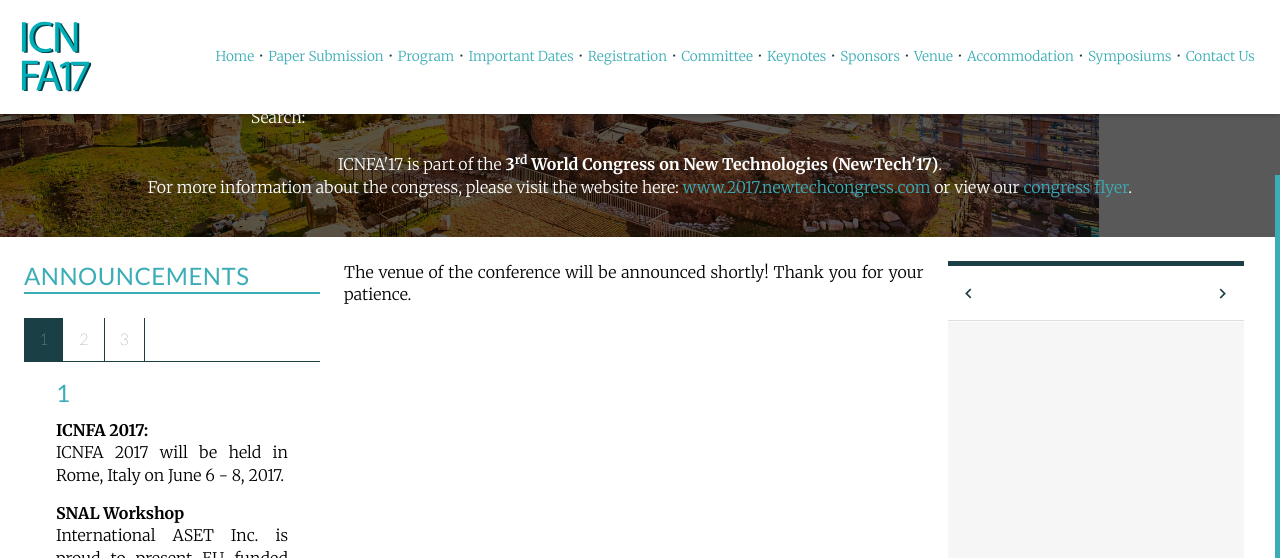
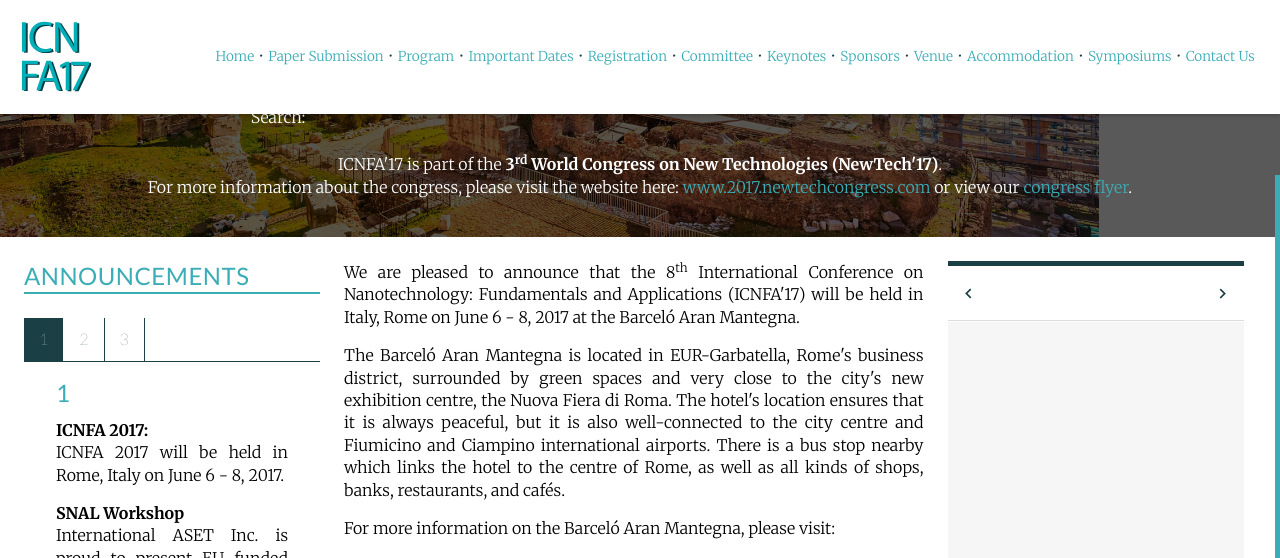
Before and after one commit to intaset/icnfa, a Jekyll site: the page built from venue.html, in a window 1280 px wide and 1400 px high, scrolled down 270 px. Shown: the top 558 px of the window. Built offline with Jekyll 4.4.1, drawn with Linux system fonts in a browser that asks for light colours; nearby versions of some CDN libraries; Markdown is read by kramdown in place of the engine named in the settings; comment, search, counter and statistics services are not loaded; some of the changed text lies outside the part shown; grey boxes are pictures that could not be loaded.

Commit message:
added hotel info

```diff
--- a/venue.html
+++ b/venue.html
@@ -6,22 +6,23 @@ keyword: nanotechnology conference, nanofluid conference, nanomaterial conferenc
 ---
 
 <div class="unit unit-s-1 unit-m-1-4-1 unit-l-1-4-1">
-  <div class="unit-spacer content">
-  <p class="body">The venue of the conference will be announced shortly! Thank you for your patience.</p>
-<!--     <p class="body">We are pleased to announce that the 7<sup>th</sup> International Conference on Nanotechnology: Fundamentals and Applications (ICNFA'17) will be held in Budapest, Hungary, on August  18 - 19, 2016 at the Novotel Budapest Centrum.</p>
- <p class="body">Art nouveau style Novotel Budapest  Centrum is located in the city centre with easy access. Enjoy 4-star comfort in  sound-proof, air-conditioned rooms with tea/coffee making facilities. Café  Palace restaurant await our guests with live piano music, Hungarian and  International tastes. The hotel offers free entrance into a fitness room, jacuzzi,  and sauna. Free WiFi is available in the entire Hotel. </p>
- <p class="body">
-  Metro, trams and buses are on your  doorstep. Novotel Budapest Centrum is close to Keleti Railway station as well  to Blaha Lujza square on Pest side of Budapest. With easy access to public  transportation, you can quickly reach the Danube River, shopping areas of  Budapest, the Syma congress centre, Hungexpo exhibition field, or the Budapest  Arena concert hall. Restaurants with international kitchen and excellent bars,  pubs can be found in close proximity of the Hotel.</p>
- <p class="body">For more information on Novotel  Budapest Centrum, please visit:</p>
+<div class="unit-spacer content">
+  <!-- <p class="body">The venue of the conference will be announced shortly! Thank you for your patience.</p> -->
 
-<center><a href="http://www.accorhotels.com/gb/hotel-3560-novotel-budapest-centrum/index.shtml" target="_blank" class="body-link"><img src="../img/novotel_logo.png" class="flex-sponsor"></a></center>
+<p class="body">We are pleased to announce that the 8<sup>th</sup> International Conference on Nanotechnology: Fundamentals and Applications (ICNFA'17) will be held in Italy, Rome on June 6 - 8, 2017 at the Barceló Aran Mantegna.</p>
+
+<p class="body">The Barceló Aran Mantegna is located in EUR-Garbatella, Rome's business district, surrounded by green spaces and very close to the city's new exhibition centre, the Nuova Fiera di Roma. The hotel's location ensures that it is always peaceful, but it is also well-connected to the city centre and Fiumicino and Ciampino international airports. There is a bus stop nearby which links the hotel to the centre of Rome, as well as all kinds of shops, banks, restaurants, and cafés.</p>
+
+<p class="body">For more information on the Barceló Aran Mantegna, please visit:</p>
+<br>
+<center><a href="https://www.barcelo.com/en-us/hotels/italy/rome/barcelo-aran-mantegna/" target="_blank" class="body-link"><img src="../img/Logo-Barcelo_BHR_pos.png"  width="50%"></a></center>
+<br>
+<p class="body">Rome, Italy’s capital, is a sprawling, cosmopolitan city with nearly 3,000 years of globally influential art, architecture and culture on display. Ancient ruins such as the Forum and the Colosseum evoke the power of the former Roman Empire. Vatican City, headquarters of the Roman Catholic Church, has St. Peter’s Basilica and the Vatican Museums, which house masterpieces such as Michelangelo’s Sistine Chapel frescoes.</p>
+
+<p class="body">Rome can be reached very easily via its airports (Leonardo da Vinci and Ciampino), by rail (the two large stations, Termini and Tiburtina), and even by sea (the ports of Ostia, Fiumicino and Civitavecchia). </p>
+
+<p class="body">For more information on Rome, please visit <b><i><a href="http://www.turismoroma.it" target="_blank" class="body-link">Turismoroma</a></i></b>, the city’s tourist portal.</p>
 
 
- <p class="body">Often described as the &quot;Little  Paris of Middle Europe&quot;, Budapest is famous not only for the monuments  reflecting its own 1,000-year-old culture, but also for the relics of others  who settled here. Remains from both Roman occupation and much later ruled by the  Turks can still be seen in the city. After the Ottoman Empire the union with  Austria has a particular influence on the city's form and style.</p>
- <p class="body">The capital has two sides, Buda and  Pest, stretching along the banks of the Danube, representing two different  characters of the city.<br>
-  Suburban Buda and its historic castle  district offer medieval streets and houses, museums, caves and Roman ruins. The  dynamic Pest side boasts the largest parliament building in Europe, riverside  promenades, flea markets, bookstores, antique stores and café houses.</p>
-  <p class="body">
-  Budapest has a lot to offer. Museums  and galleries, churches and synagogues, palaces and historic buildings, baths  and pools are presented together with the influence of Secession in the city.</p>
- <p class="body">For more information on Budapest,  please visit: <a href="http://www.budapest.com" class="body-link">www.budapest.com</a>. </p> -->
   </div>
   </div>
```
Also changed, not shown: 1 other file.
